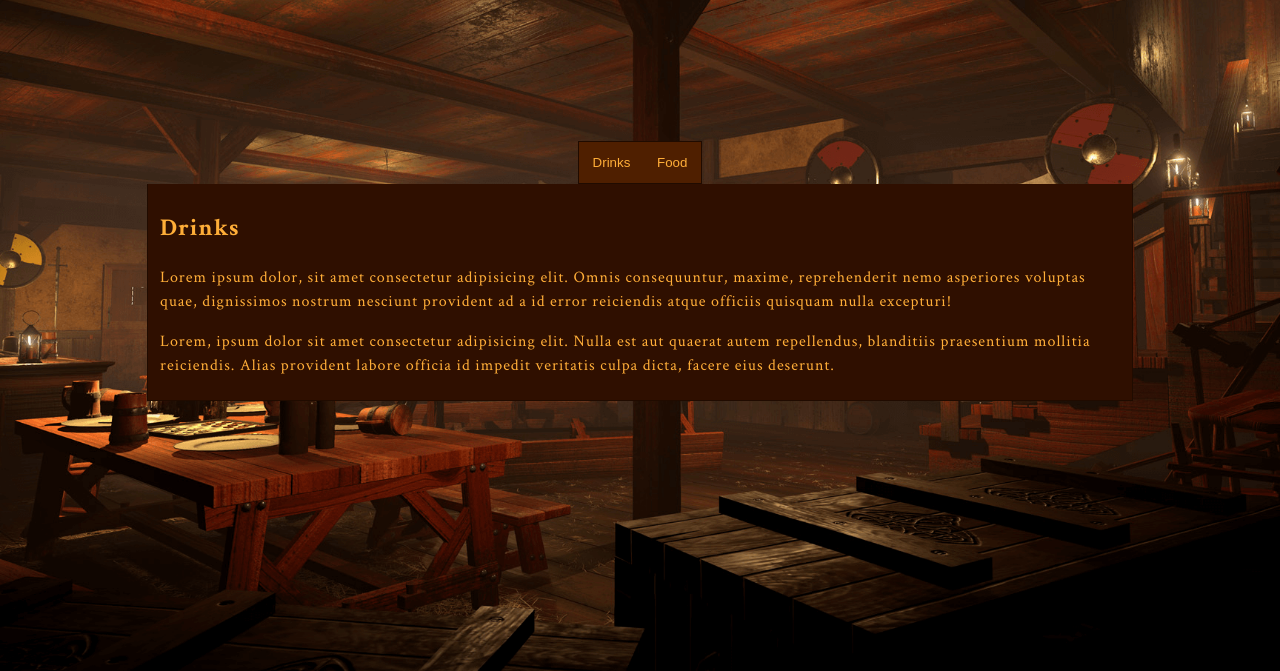
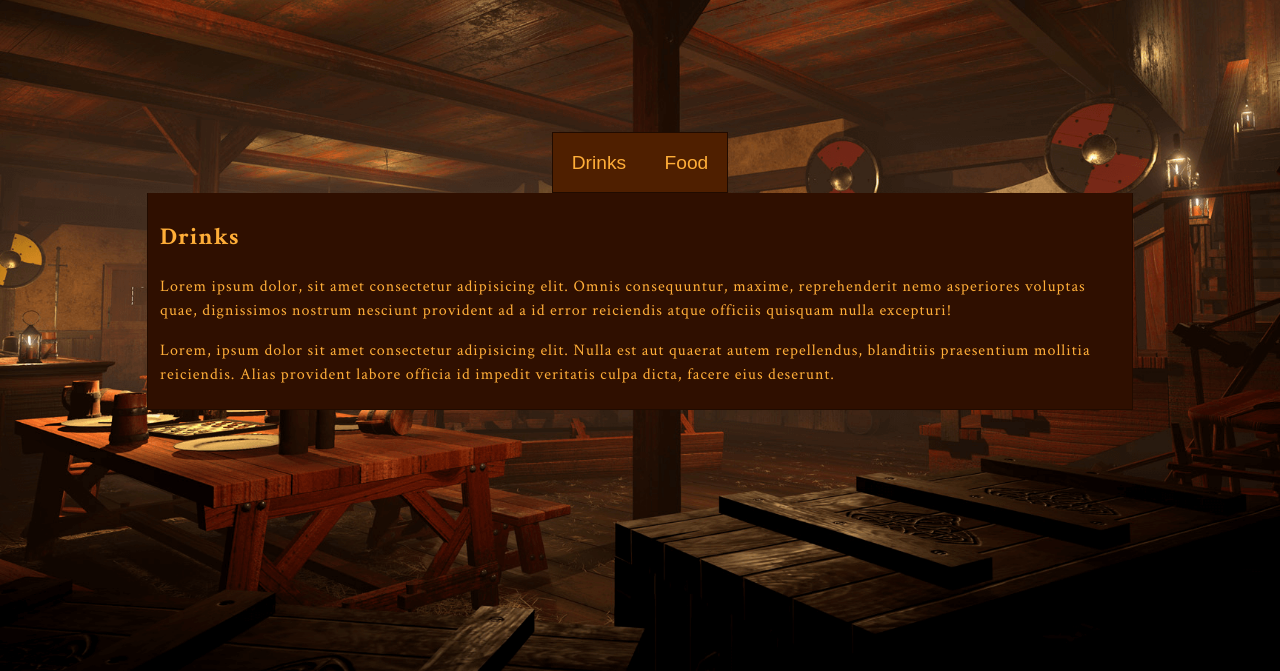
Before and after one commit to JohanO98/The-Obnoxius-Helmet, a plain HTML site: page menu.html in a window 1280 px wide. Shown: the part 129-800 px from the top of the page. Drawn offline with Linux system fonts and the light colour scheme; a web font is replaced by a local one.

Commit message:
Changed font size on menu buttons

```diff
--- a/css/style.css
+++ b/css/style.css
@@ -177,7 +177,8 @@ main {
     cursor: pointer;
     padding: .95em 1em;
     transition: 0.3s;
-    color:#FFAE38
+    color:#FFAE38;
+    font-size: 1.2rem;
 }
 
 .tab-button:hover,
```
